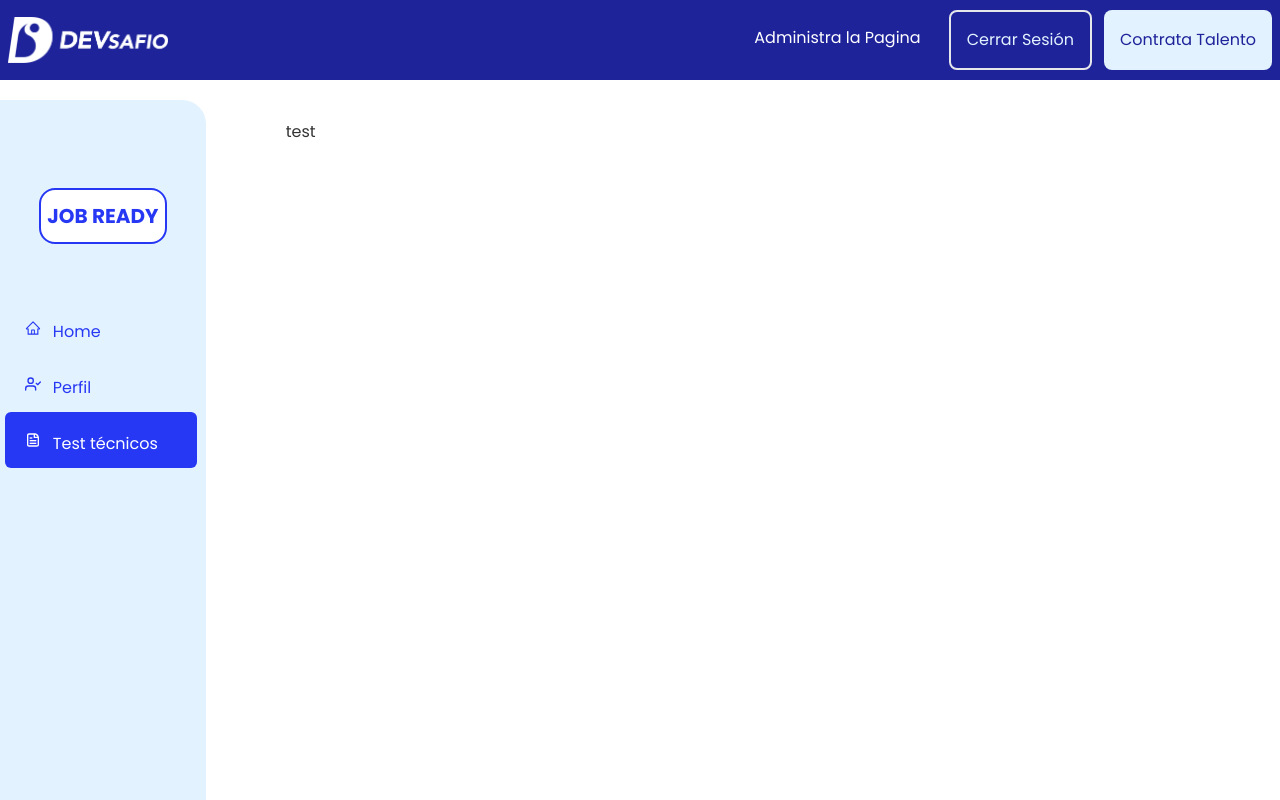
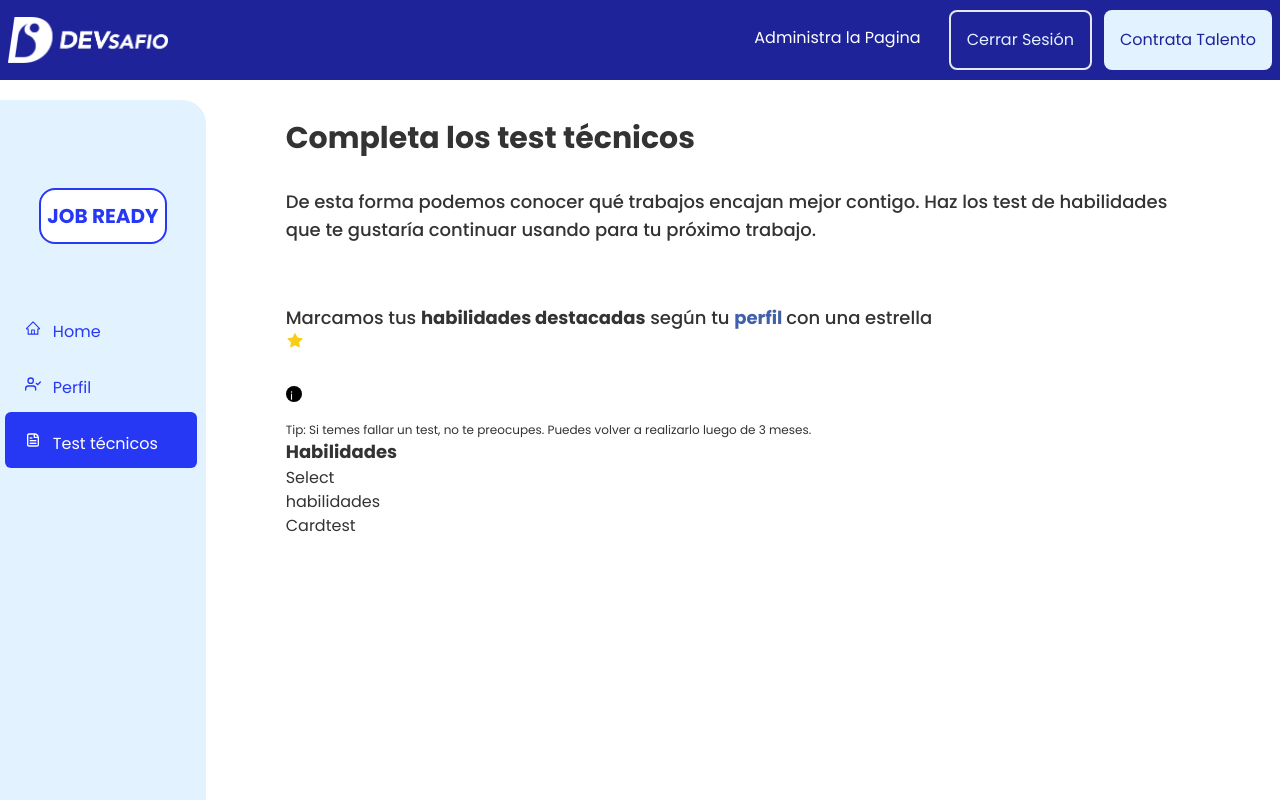
Before and after one commit to vecarope/ejemploReact, a React (Create React App) app: page /user/test in a window 1280 px wide. Shown: the top 800 px of the page. Built offline with nearby package versions, Linux system fonts and the light colour scheme; sample sign-in values are in the browser's storage; what tw-elements would draw is missing.

Commit message:
vista test y componentes select card y habilidades iniciados

```diff
--- /dev/null
+++ b/src/components/User/Test/CardsTest.jsx
@@ -0,0 +1,9 @@
+import React from "react";
+
+export default function CardTest(){
+    return(
+        <div>
+            Cardtest
+        </div>
+    )
+}
--- /dev/null
+++ b/src/components/User/Test/Habilities.jsx
@@ -0,0 +1,9 @@
+import React from "react";
+
+export default function Habilities(){
+    return (
+        <div>
+            habilidades
+        </div>
+    )
+}
--- /dev/null
+++ b/src/components/User/Test/Select.jsx
@@ -0,0 +1,8 @@
+import React from 'react';
+
+
+export default function Select() {
+    return(
+        <div>Select</div>
+    )
+}
--- a/src/views/UserTest/index.jsx
+++ b/src/views/UserTest/index.jsx
@@ -1,10 +1,34 @@
 import React from 'react';
+import Select from '../../components/User/Test/Select';
+import Habilities from '../../components/User/Test/Habilities';
+import CardsTest from '../../components/User/Test/CardsTest';
+import { AiFillStar } from 'react-icons/ai';
 
 
 export default function UserTest() {
   return (
     <div className="container my-10 ml-3 md:mx-20">
-      <h1>test</h1>
+      <h1 className="font-bold mb-4 lg:mb-8 text-xl lg:text-3xl">
+        Completa los test técnicos
+      </h1>
+      <p className="font-medium mb-5 lg:mb-9 text-lg md:text-lg">
+        De esta forma podemos conocer qué trabajos encajan mejor contigo.
+        Haz los test de habilidades que te gustaría continuar usando para tu próximo trabajo.
+      </p>
+      <br></br>
+      <p className="font-medium mb-5 lg:mb-9 text-lg md:text-lg">
+        Marcamos tus <bold className=" font-bold">habilidades destacadas</bold> según tu <span className="text-primary font-bold">perfil </span>
+        con una estrella<span><AiFillStar className='text-yellow-400'/></span>
+      </p>
+      <p className='text-xs'><div className=" bg-black rounded-full w-4 mb-5"><h2 className="m-1 text-white items-center">¡</h2></div>
+        Tip: Si temes fallar un test, no te preocupes. Puedes volver a realizarlo luego de 3 meses.
+      </p>
+      <h2 className='font-bold text-lg'>
+        Habilidades
+      </h2>
+      <Select />
+      <Habilities />
+      <CardsTest />
     </div>
   )
 }
```
